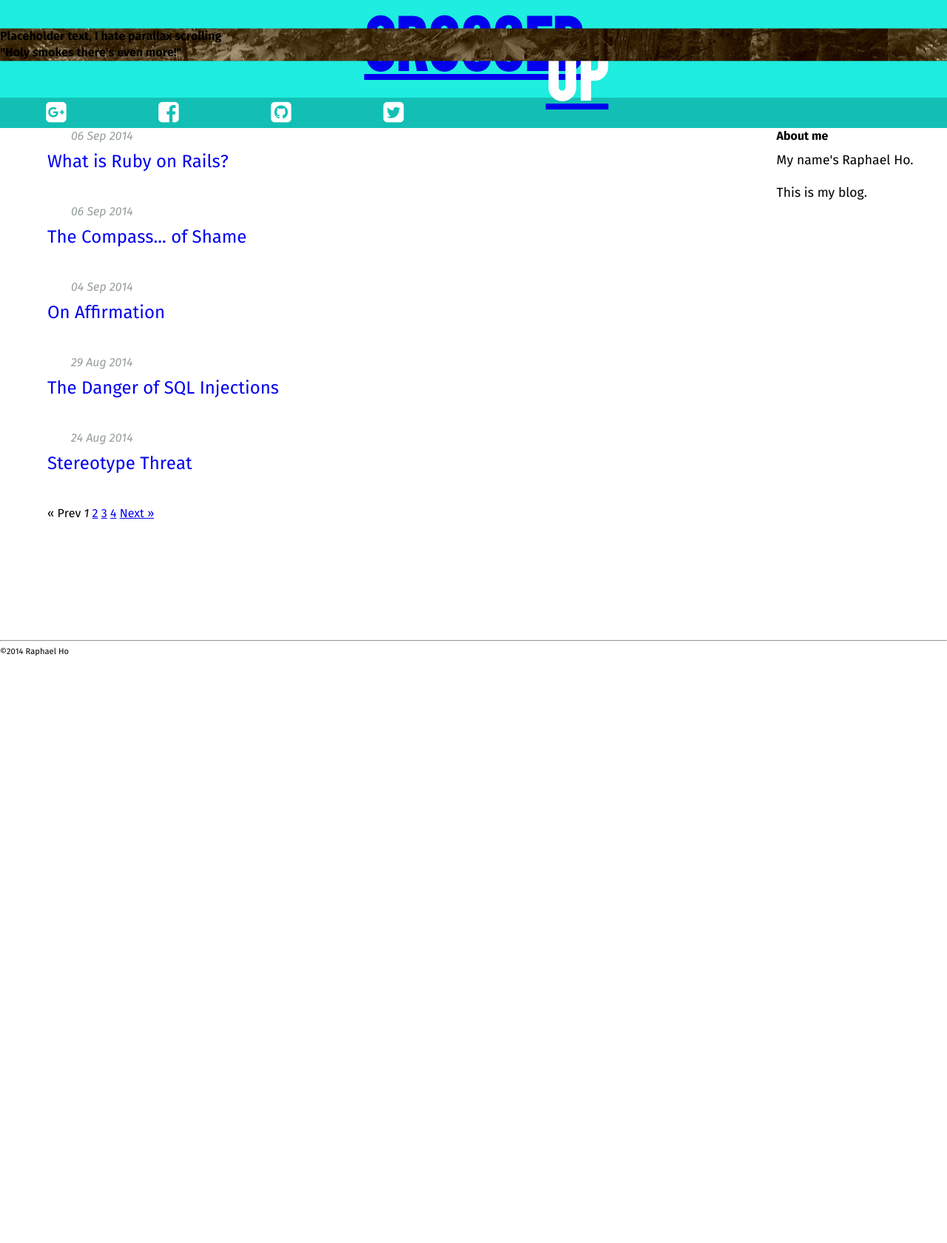
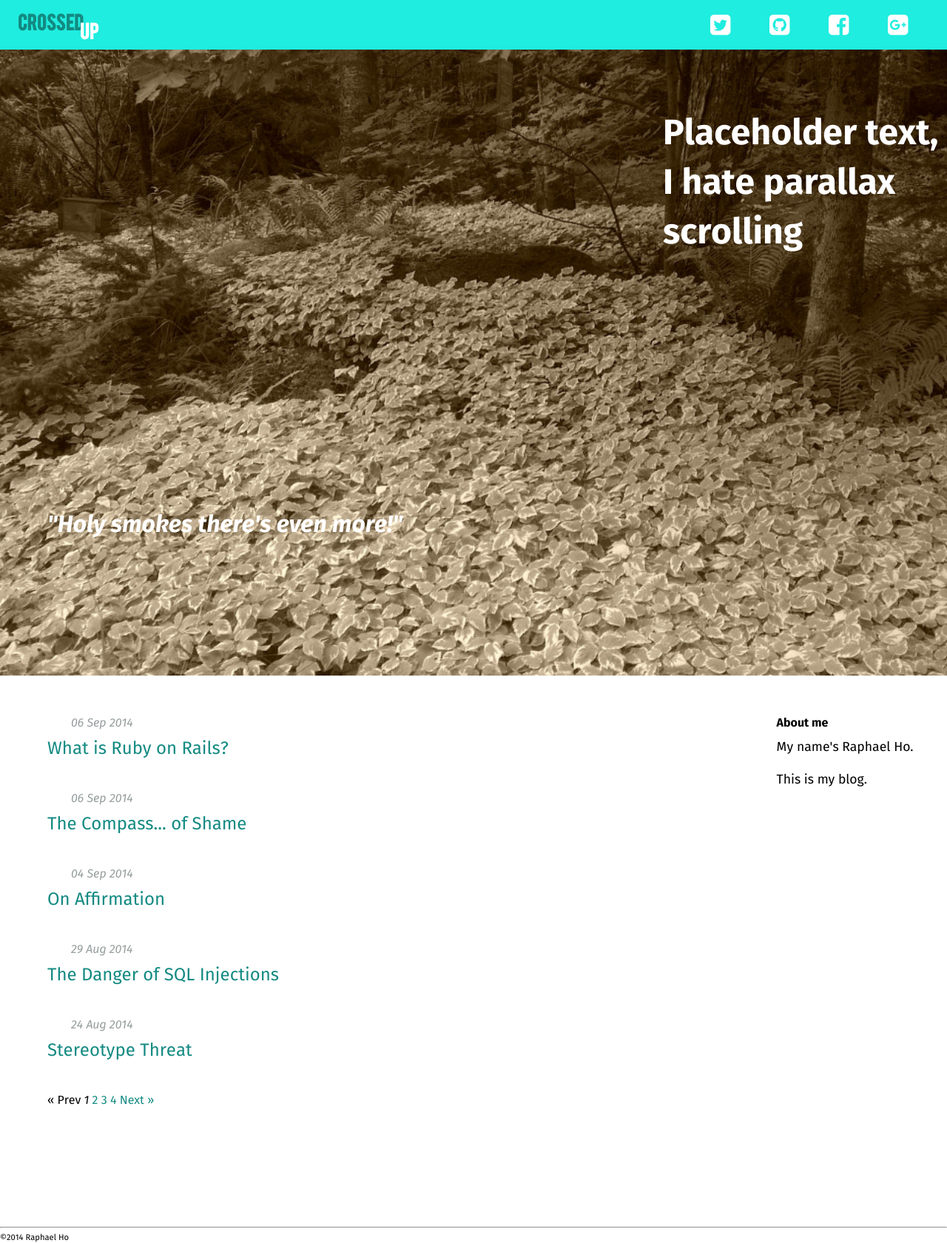
Before and after one commit to Kyhz/kyhz.github.io, a Jekyll site: the page built from index.html, in a window 1280 px wide. Shown: the whole page at 74% size. Built offline with Jekyll 4.4.1, drawn with Linux system fonts in a browser that asks for light colours; nearby versions of some CDN libraries; library files that are not in the unit come from our copies; the list of posts is cut into pages by our own code; before the commit the page ends 1064 px from its top, so only the background shows below that.

Commit message:
testing live

```diff
--- a/stylesheets/stylesheet.css
+++ b/stylesheets/stylesheet.css
@@ -4,7 +4,6 @@
 }
 
 .container {
-	width: 75%;
 	text-align: left;
 	margin: 0 auto;
 	padding: 0;
@@ -12,19 +11,22 @@
 }
 
 #main_header {
+	width: 100%;
 	background: #1FEDDF;
-	text-align: center;
-	border: 2px;
-	padding: 1em 0 0 0;
-	margin-top: -3em;
+	text-align: left;
+	top:0;
+	padding: 1em 0 1em 0;
+	margin-bottom: -1px;
 }
 
 #header_titles {
 	font-family: bebasregular, sans-serif;
 	color: #138A82;
 	padding-top: 0.5em;
-	font-size: 5em;
+	padding-left: 1em;
+	font-size: 1.5em;
 	line-height: 0.5em;
+	float: left;
 }
 
 #header_titles .header_title_alt {
@@ -38,28 +40,40 @@
 	margin: 0;
 	padding: 0;
 	overflow: hidden;
-	background-color: #13BFB4;
 }
 
 .nav_bar li {
 	display: inline;
-	float: left;
+	float: right;
+	width: 5em;
+	padding-top: 0.1em;
 }
 
 .nav_bar a:link, .nav_bar a:visited {
-    display: block;
-    width: 9em;
-    font-weight: bold;
     color: #FFFFFF;
-    background-color: #13BFB4;
     text-align: center;
-    padding: 4px;
     text-decoration: none;
-    text-transform: uppercase;
 }
 
-.nav_bar a:hover, .nav_bar a:active {
-    background-color: #138A82;
+a:link, a:visited {
+	color: #138A82;
+	text-decoration: none;
+}
+
+a:hover {
+	color: #1FEDDF;
+    transition-duration: 0.2s;
+}
+
+#header_titles a:hover {
+	color: #138A82;
+}
+
+.fa-envelope-square:hover, .fa-linkedin-square:hover, .fa-github-square:hover, .fa-google-plus-square:hover, .fa-facebook-square:hover, .fa-twitter-square:hover, .fa-instagram:hover {
+    color: #138A82;
+    background-color: #1FEDDF;
+    border-radius: 10px;
+    transition-duration: 0.2s;
 }
 
 main {
@@ -180,5 +194,85 @@
 	width: 100%;
 }
 
-.pagination {
+/* Parallax stuff */
+
+
+html,
+body {
+    height: 100%;
 }
+.skrollr-desktop body {
+    height: 100% !important;
+}
+
+.parallax-image-wrapper {
+    position: fixed;
+    left: 0;
+    width: 100%;
+    overflow: hidden;
+}
+.parallax-image-wrapper-100 {
+    height: 100%;
+    top: -100%;
+}
+.parallax-image {
+    display: none;
+    position: absolute;
+    bottom: 0;
+    left: 0;
+    width: 100%;
+    background-repeat: no-repeat;
+    background-position: center;
+    background-size: cover;
+}
+.parallax-image-100 {
+    height: 100%;
+    top: 0;
+}
+.parallax-image.skrollable-between {
+    display: block;
+}
+.no-skrollr .parallax-image-wrapper {
+    display: none !important;
+}
+#skrollr-body {
+    height: 100%;
+    overflow: visible;
+    position: relative;
+}
+.gap {
+    background: transparent center no-repeat;
+    background-size: cover;
+}
+.skrollr .gap {
+    background: transparent !important;
+}
+.gap-100 {
+    height: 100%;
+}
+
+.parallax-text-blog {
+	position:absolute;
+	top:15%;
+	left:70%;
+	color: #FFF;
+	font-size: 3em;
+}
+
+.parallax-text-sub {
+	position:absolute;
+	top:75%;
+	left:5%;
+	color: #FFF;
+	font-style: italic;
+	font-size: 2em;
+/*	margin: -0em 0em 0em -1.5em;*/
+}
+
+.parallax-text-arrow {
+	position:absolute;
+	top:85%;
+	left: 50%;
+	text-align: center;
+	color: #FFF;
+}
```
Also changed, not shown: 1 other file.
